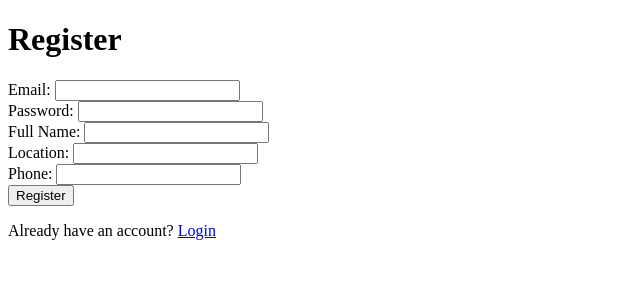
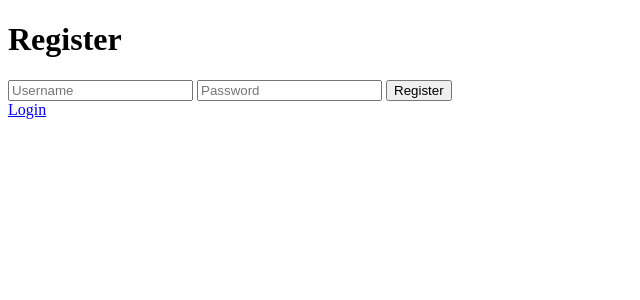
Before and after one commit to Sainawj/realestate, a Flask app: page /register in a window 1280 px wide. Shown: the top 300 px of the page, without its empty margins (0-640 px from the left). Run offline with Flask 3, Linux system fonts and the light colour scheme; some libraries are stand-ins or nearby versions.

Commit message:
Update register.html

```diff
--- a/templates/register.html
+++ b/templates/register.html
@@ -7,24 +7,11 @@
 </head>
 <body>
     <h1>Register</h1>
-    <form method="post">
-        <label for="email">Email:</label>
-        <input type="email" id="email" name="email" required>
-        <br>
-        <label for="password">Password:</label>
-        <input type="password" id="password" name="password" required>
-        <br>
-        <label for="full_name">Full Name:</label>
-        <input type="text" id="full_name" name="full_name">
-        <br>
-        <label for="location">Location:</label>
-        <input type="text" id="location" name="location">
-        <br>
-        <label for="phone">Phone:</label>
-        <input type="text" id="phone" name="phone">
-        <br>
+    <form method="POST" action="{{ url_for('register') }}">
+        <input type="text" name="username" placeholder="Username" required>
+        <input type="password" name="password" placeholder="Password" required>
         <button type="submit">Register</button>
     </form>
-    <p>Already have an account? <a href="{{ url_for('login') }}">Login</a></p>
+    <a href="{{ url_for('login') }}">Login</a>
 </body>
 </html>
```
